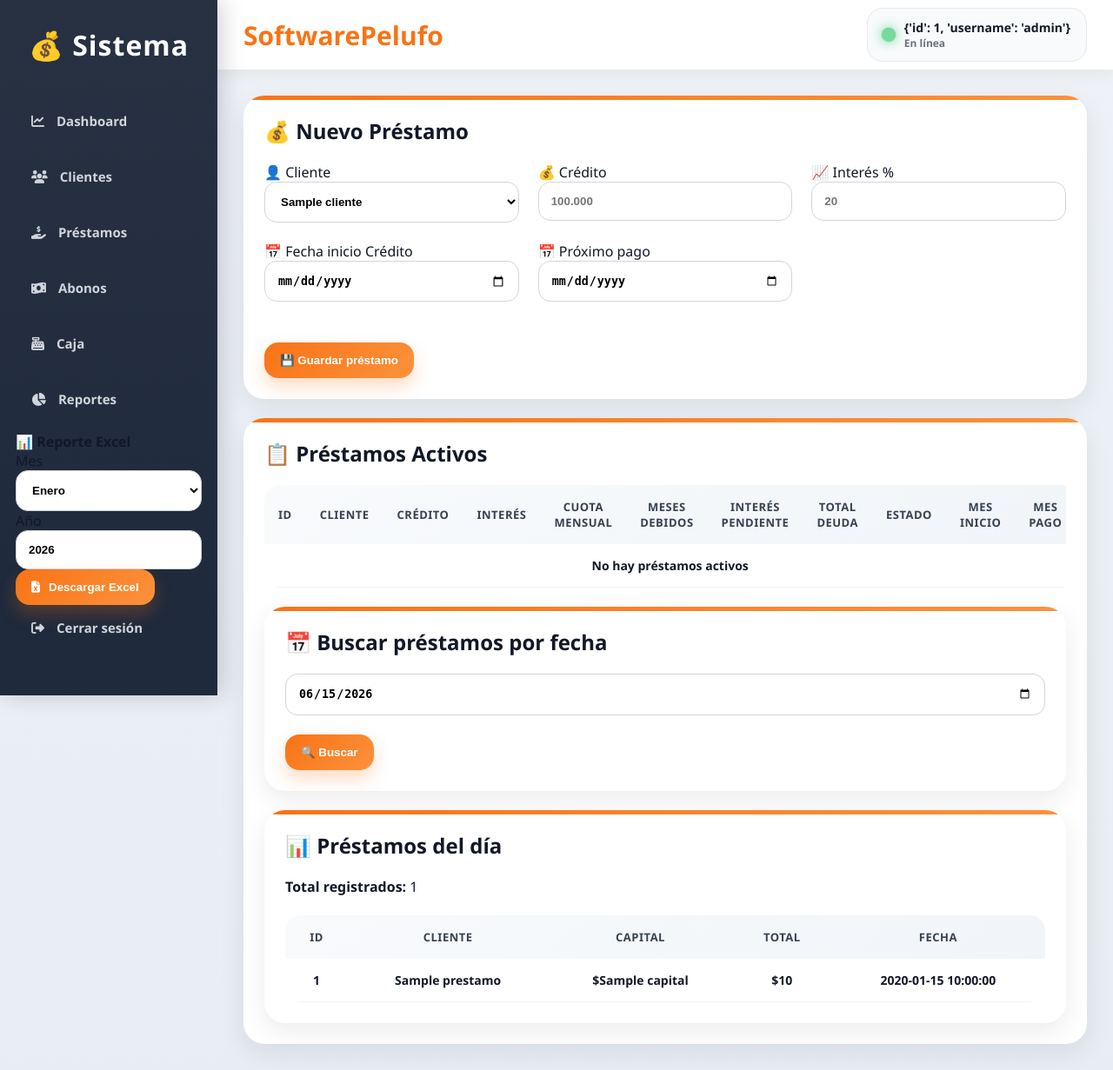
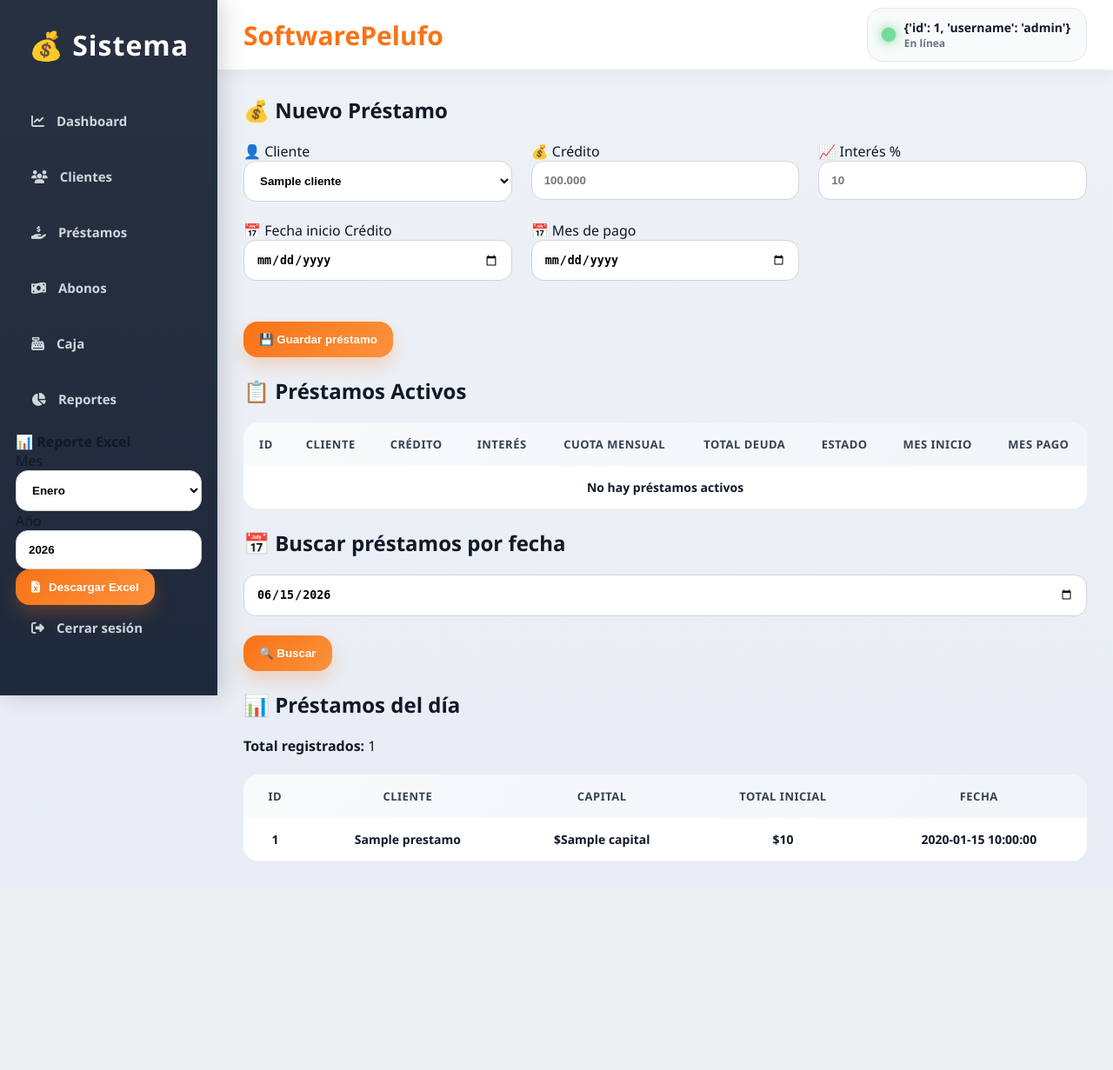
Before and after one commit to pelufo123/sistema-prestamos, a Flask app: page /prestamos in a window 1280 px wide. Shown: the whole page at 87% size. After the commit the page ends 990 px from the top, so only its background shows below. Run offline with Flask 3, Linux system fonts and the light colour scheme; a user stored in the database is signed in; tables that the repository leaves empty hold one stand-in row (values such as "Sample post"); a database or web service that is not in the repository returns one stand-in record (values such as "Sample title"); data that the repository does not hold is empty; some libraries are stand-ins or nearby versions.

Commit message:
mejora diseño UI

```diff
--- a/app.py
+++ b/app.py
@@ -352,11 +352,8 @@ def calcular(pid, conn):
 
     cur = conn.cursor()
 
-    # =====================================
-    # DATOS PRÉSTAMO
-    # =====================================
     cur.execute("""
-        SELECT capital, interes, fecha
+        SELECT capital, interes
         FROM prestamos
         WHERE id=%s
     """, (pid,))
@@ -368,11 +365,8 @@ def calcular(pid, conn):
 
     capital_original = float(data[0])
     interes = float(data[1])
-    fecha = data[2]
-
-    # =====================================
-    # CAPITAL ABONADO
-    # =====================================
+
+    # CAPITAL PAGADO
     cur.execute("""
         SELECT COALESCE(SUM(monto),0)
         FROM abonos
@@ -385,38 +379,20 @@ def calcular(pid, conn):
     )
 
     capital_restante = (
-        capital_original - abonado_capital
+        capital_original -
+        abonado_capital
     )
 
     if capital_restante < 0:
         capital_restante = 0
 
-    # =====================================
-    # MESES TRANSCURRIDOS
-    # =====================================
-    meses = meses_atraso(fecha)
-
-    if meses < 1:
-        meses = 1
-
-    # =====================================
-    # INTERÉS MENSUAL
-    # =====================================
+    # INTERÉS MENSUAL ACTUAL
     interes_mensual = (
         capital_restante *
         (interes / 100)
     )
 
-    # =====================================
-    # INTERÉS GENERADO
-    # =====================================
-    interes_generado = (
-        interes_mensual * meses
-    )
-
-    # =====================================
     # INTERÉS PAGADO
-    # =====================================
     cur.execute("""
         SELECT COALESCE(SUM(monto),0)
         FROM abonos
@@ -428,32 +404,21 @@ def calcular(pid, conn):
         cur.fetchone()[0] or 0
     )
 
-    interes_restante = (
-        interes_generado -
-        abonado_interes
+    # TOTAL DEUDA DEL MES
+    total_deuda = (
+        capital_restante +
+        interes_mensual
     )
 
-    if interes_restante < 0:
-        interes_restante = 0
-
-    # =====================================
-    # TOTAL
-    # =====================================
-    saldo_total = (
-        capital_restante +
-        interes_restante
-    )
-
     return (
 
         round(capital_restante),
-        round(interes_restante),
-        round(saldo_total),
+        round(interes_mensual),
+        round(total_deuda),
         round(abonado_capital),
         round(abonado_interes)
 
     )
-# ------------------------------
 # 🏠 INICIO
 # ------------------------------
 @app.route("/")
@@ -2016,7 +1981,7 @@ def prestamos():
 
             else:
 
-
+                total = capital + (capital * interes / 100)
                 cur.execute("""
                     SELECT
 
@@ -2054,10 +2019,6 @@ def prestamos():
                     )
 
                 else:
-
-                    total = capital + (
-                        capital * interes / 100
-                    )
 
 
                     cur.execute("""
@@ -2206,7 +2167,7 @@ def prestamos():
             fecha_inicio = p[4]
             fecha_fin = p[5]
 
-            capital_restante, interes_restante, saldo_total, _, _ = calcular(
+            capital_restante, interes_mensual, saldo_total, _, _ = calcular(
                 pid,
                 conn
             )
@@ -2224,39 +2185,36 @@ def prestamos():
                 f"{fecha_fin.year}"
             )
 
-            cuota_mensual = (
-                p[2] * (p[3] / 100)
-            )
-
-            meses_deuda = 0
-
-            if cuota_mensual > 0:
-                meses_deuda = round(
-                    interes_restante / cuota_mensual
-                )
+            cuota_mensual = interes_mensual
+
             prestamos_lista.append({
 
                 "id": pid,
+
                 "cliente": nombre,
-                "capital": formato(p[2]),
+
+                "capital": formato(capital_restante),
+
                 "interes": f"{p[3]}%",
 
+                # Cuota mensual actual
                 "cuota_mensual": formato(cuota_mensual),
 
-                "meses_deuda": meses_deuda,
-
-                "mes_inicio": mes_inicio,
-
-                "mes_pago": mes_fin,
-
+                # Capital + interés del mes actual
                 "total_deuda": formato(saldo_total),
 
+                # Estado
                 "estado_pago":
                     "Debe" if saldo_total > 0
                     else "No debe",
 
-                "proximo_pago":
-                    fecha_fin.strftime("%d/%m/%Y")
+                # Mes de inicio
+                "mes_inicio":
+                    mes_inicio,
+
+                # Mes que corresponde al próximo pago
+                "mes_pago":
+                    mes_fin
 
             })
 
--- a/templates/prestamos.html
+++ b/templates/prestamos.html
@@ -3,14 +3,10 @@
 {% block content %}
 
 {% if error %}
-
 <div class="alerta-error">
     {{ error }}
 </div>
-
 {% endif %}
-
-<div class="card">
 
 <div class="table-header">
     <h3>💰 Nuevo Préstamo</h3>
@@ -55,7 +51,7 @@
                 type="number"
                 step="0.1"
                 name="interes"
-                    placeholder="20"
+                placeholder="10"
                 required
             >
         </div>
@@ -71,7 +67,7 @@
         </div>
 
         <div>
-                <label>📅 Próximo pago</label>
+            <label>📅 Mes de pago</label>
 
             <input
                 type="date"
@@ -90,11 +86,7 @@
 
 </form>
 
-</div>
-
 <br>
-
-<div class="card">
 
 <div class="table-header">
     <h3>📋 Préstamos Activos</h3>
@@ -113,8 +105,6 @@
             <th>Crédito</th>
             <th>Interés</th>
             <th>Cuota Mensual</th>
-                <th>Meses Debidos</th>
-                <th>Interés Pendiente</th>
             <th>Total Deuda</th>
             <th>Estado</th>
             <th>Mes Inicio</th>
@@ -146,14 +136,6 @@
 
                 <td>
                     ${{ p.cuota_mensual }}
-                    </td>
-
-                    <td>
-                        {{ p.meses_deuda }}
-                    </td>
-
-                    <td>
-                        ${{ p.interes_pendiente }}
                 </td>
 
                 <td>
@@ -196,7 +178,7 @@
 
             <tr>
 
-                    <td colspan="11">
+                <td colspan="9">
 
                     <div class="sin-registros">
                         No hay préstamos activos
@@ -215,8 +197,6 @@
 </div>
 
 <br>
-
-<div class="card">
 
 <div class="table-header">
     <h3>📅 Buscar préstamos por fecha</h3>
@@ -238,11 +218,7 @@
 
 </form>
 
-</div>
-
 <br>
-
-<div class="card">
 
 <div class="table-header">
     <h3>📊 Préstamos del día</h3>
@@ -266,7 +242,7 @@
             <th>ID</th>
             <th>Cliente</th>
             <th>Capital</th>
-                    <th>Total</th>
+            <th>Total Inicial</th>
             <th>Fecha</th>
 
         </tr>
@@ -317,6 +293,4 @@
 
 </div>
 
-</div>
-
 {% endblock %}
```
Lines whose indentation alone changed are shown as unchanged.
